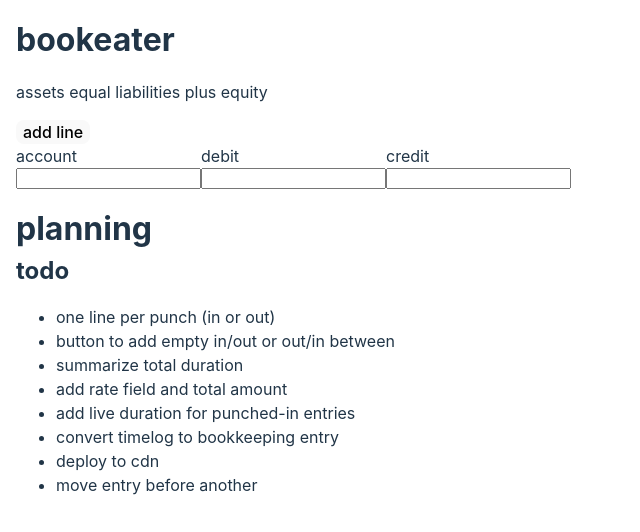
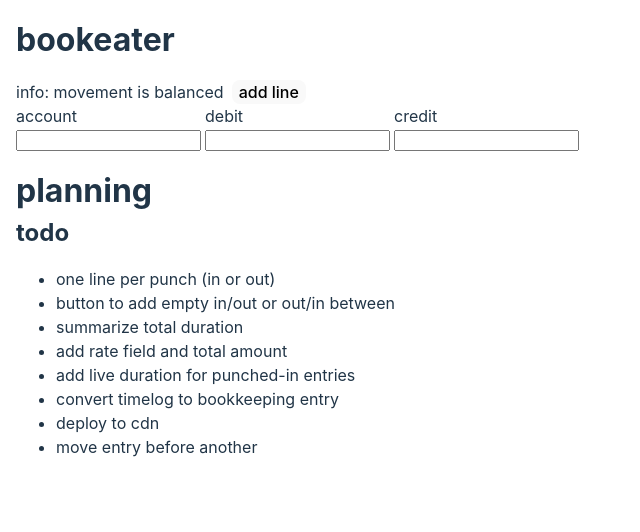
Before and after one commit to cruftbusters/bookeater, a React (Vite) app in the folder frontends/landing/: page / in a window 1280 px wide. Shown: the top 532 px of the page, without its empty margins (0-640 px from the left). Built offline with nearby package versions, Linux system fonts and the light colour scheme.

Commit message:
warn when not balanced

```diff
--- a/frontends/landing/src/Bookkeeping.tsx
+++ b/frontends/landing/src/Bookkeeping.tsx
@@ -16,33 +16,55 @@ export function Movement() {
     )
   }
 
-  const summaryAsMap = new Map<string, number>()
+  const balanceAsMap = new Map<string, number>()
+  let net = 0
 
   movement.forEach((line: Line) => {
-    const { account, amount, type } = line
-    let balance = summaryAsMap.get(account) || 0
-    if (amount) {
+    const { account, amount: amountAsString, type } = line
+    let balance = balanceAsMap.get(account) || 0
+    if (amountAsString) {
+      const amount = parseInt(amountAsString)
+
       const isDebit = type === 'debit'
-      const isDebitFlipped = account.startsWith('liabilities')
+
+      if (isDebit) {
+        net += amount
+      } else {
+        net -= amount
+      }
+
+      const isDebitFlipped =
+        account.startsWith('liabilities') || account.startsWith('equity')
+
       if (isDebit != isDebitFlipped) {
-        balance += parseInt(amount)
+        balance += amount
       } else {
-        balance -= parseInt(amount)
+        balance -= amount
       }
     }
     if (balance === 0) {
-      return summaryAsMap.delete(account)
+      return balanceAsMap.delete(account)
     }
-    return summaryAsMap.set(account, balance)
+    return balanceAsMap.set(account, balance)
   })
 
-  const summary = Array.from(summaryAsMap.entries())
+  const summary = Array.from(balanceAsMap.entries())
 
   return (
     <>
-      <p>assets equal liabilities plus equity</p>
-      <div>
+      <span hidden={net === 0}>
+        {'warning: '}
+        {'movement is not balanced: '}
+        {net > 0
+          ? `debits is ${net} greater than credits`
+          : `credits is ${-net} greater than debits`}
+      </span>
+      <span hidden={net !== 0}>
+        {'info: '}
+        {'movement is balanced'}
+      </span>
       <button
+        style={{ marginLeft: '0.5em' }}
         onClick={() =>
           setMovement((lines) =>
             lines.concat({ account: '', amount: '', type: 'debit' }),
@@ -51,7 +73,7 @@ export function Movement() {
       >
         add line
       </button>
-      </div>
+      <div>
         <Grid style={{ gridTemplateColumns: 'repeat(3, auto)' }}>
           <GridRow>
             <span>account</span>
@@ -91,6 +113,7 @@ export function Movement() {
             </GridRow>
           ))}
         </Grid>
+      </div>
       <div hidden={summary.length < 1}>
         {'summary: '}
         {summary.map(([account, amount]) => (
@@ -107,7 +130,18 @@ function Grid({
   children,
   style,
 }: PropsWithChildren & { style: CSSProperties }) {
-  return <div style={{ ...style, display: 'inline-grid' }}>{children}</div>
+  return (
+    <div
+      style={{
+        ...style,
+        display: 'inline-grid',
+        gridColumnGap: '0.25em',
+        gridRowGap: '0.125em',
+      }}
+    >
+      {children}
+    </div>
+  )
 }
 
 function GridRow({ children }: PropsWithChildren) {
```
Also changed, not shown: 1 other file (tests, documents, lock files or other folders). Lines whose indentation alone changed are shown as unchanged.
